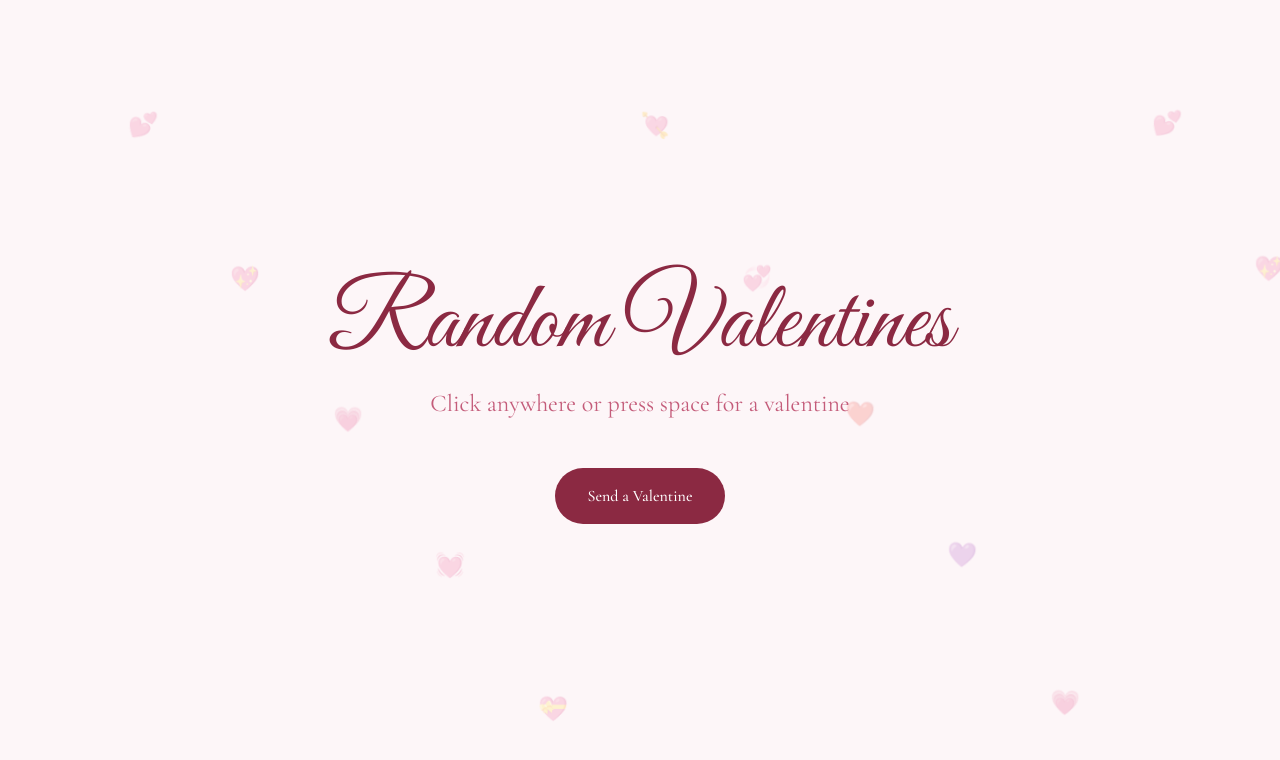
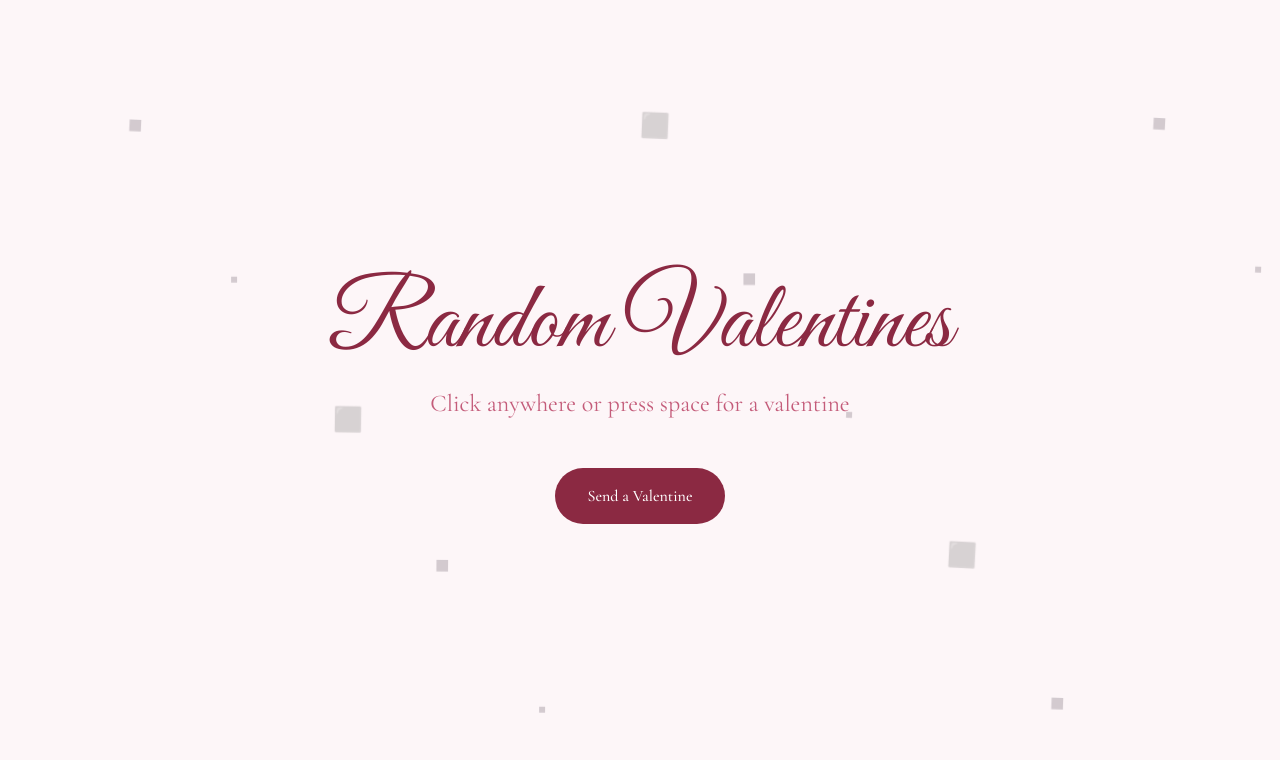
Before and after one commit to soooooooot/treehacks-agent-repo, a Next.js app: page / in a window 1280 px wide. Shown: the top 760 px of the page. Built offline with nearby package versions, Linux system fonts and the light colour scheme.

Commit message:
fix: Search the entire codebase for heart emojis and heart-related symbols, t

```diff
--- a/app/globals.css
+++ b/app/globals.css
@@ -64,7 +64,7 @@
   }
 }
 
-@keyframes heart-beat {
+@keyframes square-beat {
   0%, 100% {
     transform: scale(1);
   }
@@ -89,6 +89,6 @@
   animation: pulse-glow 2s ease-in-out infinite;
 }
 
-.animate-heart-beat {
-  animation: heart-beat 1.2s ease-in-out infinite;
+.animate-square-beat {
+  animation: square-beat 1.2s ease-in-out infinite;
 }
--- a/app/page.tsx
+++ b/app/page.tsx
@@ -35,7 +35,7 @@ const VALENTINES = [
   "You're my favorite person to annoy",
 ];
 
-const HEART_EMOJIS = ["💕", "💖", "💗", "💓", "💝", "💘", "💞", "❤️", "💜", "💗"];
+const SQUARE_EMOJIS = ["■", "▪", "⬛", "■", "▪", "⬛", "■", "▪", "⬛", "■"];
 
 function randomItem<T>(arr: T[]): T {
   return arr[Math.floor(Math.random() * arr.length)];
@@ -71,7 +71,7 @@ export default function Home() {
       {
         id,
         message: randomItem(VALENTINES),
-        emoji: randomItem(HEART_EMOJIS),
+        emoji: randomItem(SQUARE_EMOJIS),
         x: pos.x,
         y: pos.y,
         rotation: pos.rotation,
@@ -104,12 +104,12 @@ export default function Home() {
     addPopup();
   };
 
-  const floatingHearts = useMemo(
+  const floatingSquares = useMemo(
     () =>
       Array.from({ length: 12 }).map((_, i) => ({
         left: 10 + i * 8,
         top: 15 + (i % 5) * 18,
-        emoji: HEART_EMOJIS[i % HEART_EMOJIS.length],
+        emoji: SQUARE_EMOJIS[i % SQUARE_EMOJIS.length],
         duration: 4 + (i % 3),
         delay: i * 0.3,
       })),
@@ -121,19 +121,19 @@ export default function Home() {
       className="relative min-h-screen cursor-pointer overflow-hidden"
       onClick={handleClick}
     >
-      {/* Floating hearts background */}
+      {/* Floating squares background */}
       <div className="pointer-events-none absolute inset-0 overflow-hidden">
-        {floatingHearts.map((heart, i) => (
+        {floatingSquares.map((square, i) => (
           <span
             key={i}
             className="absolute text-2xl opacity-20"
             style={{
-              left: `${heart.left}%`,
-              top: `${heart.top}%`,
-              animation: `float ${heart.duration}s ease-in-out ${heart.delay}s infinite`,
+              left: `${square.left}%`,
+              top: `${square.top}%`,
+              animation: `float ${square.duration}s ease-in-out ${square.delay}s infinite`,
             }}
           >
-            {heart.emoji}
+            {square.emoji}
           </span>
         ))}
       </div>
```
